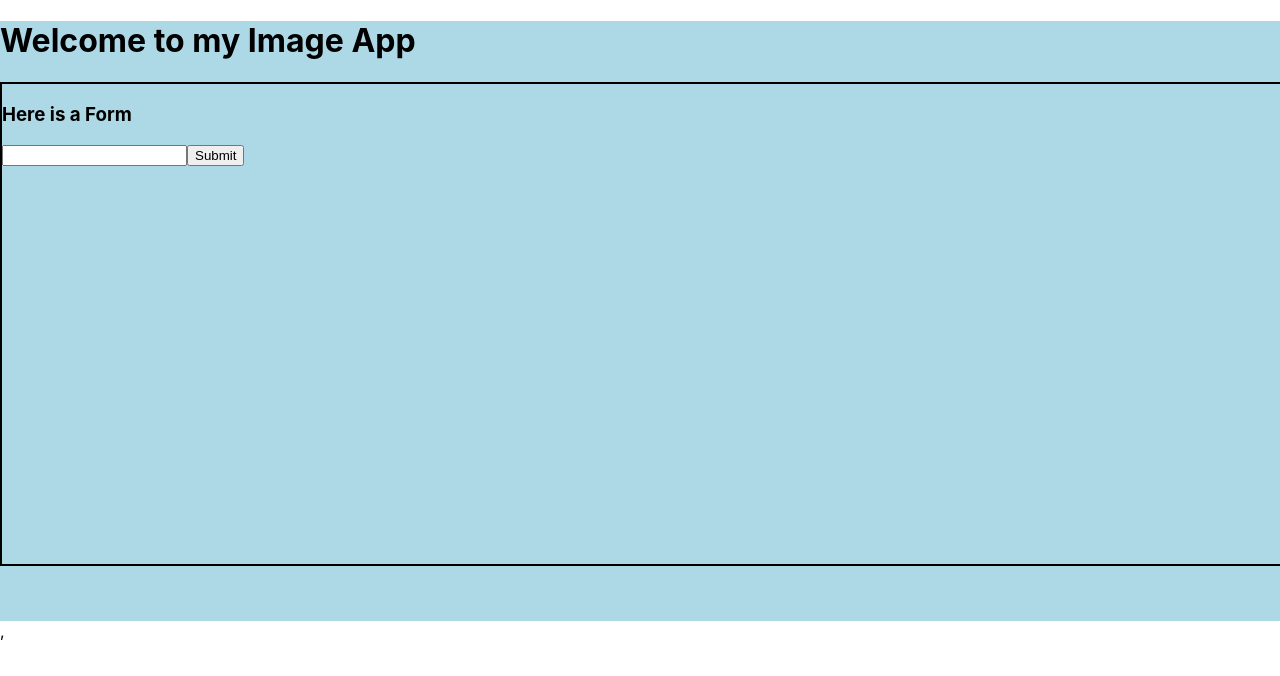
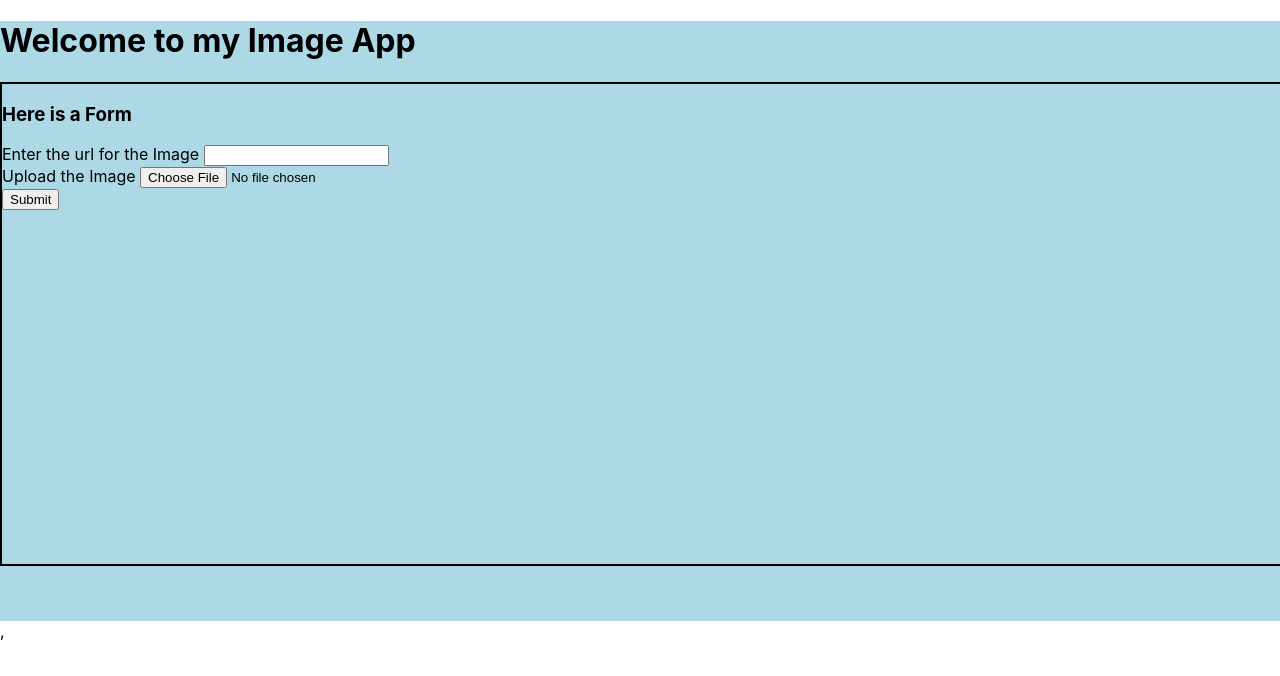
Before and after one commit to kirank215/ImageWidget, a React (Create React App) app: page / in a window 1280 px wide. Shown: the top 676 px of the page. Built offline with nearby package versions, Linux system fonts and the light colour scheme.

Commit message:
File upload

```diff
--- a/src/components/App.js
+++ b/src/components/App.js
@@ -3,13 +3,11 @@ import Myform from './form'
 import "../css/App.css"
 
 function App() {
-	let submit = values => {
-		console.log(values);
-	}
+
   return (
     <div className="myapp">
         <h1> Welcome to my Image App </h1>
-        <Myform onSubmit={submit}/>
+        <Myform />
     </div>
   );
 }
--- a/src/components/form.js
+++ b/src/components/form.js
@@ -1,20 +1,50 @@
 import React from 'react';
+import {Component} from 'react';
 import { Field, reduxForm } from 'redux-form';
 
-let Myform = props => {
-	const { handleSubmit } = props;
+
+class Myform extends Component {
+
+	 submit = values => {
+		console.log(values);
+	};
+
+	onChange = (event, input) => {
+		event.preventDefault();
+		const image = event.target.files[0];
+		if(image) {
+			console.log(image);
+			input.onChange(image);
+		}
+		else
+			input.onChange(null);
+	};
+
+	 renderField = ({label, type, input, meta: { invalid, error } }) => (
+	    <div>
+	   	  <label> {label} </label>
+	      <input name = {input.name} type={type} accept = '.jpeg, .png'
+	      			onChange={event => this.onChange(event, input)} />
+	      {invalid && error &&
+	       		<span className="error">{error}</span>}
+	    </div>
+	 );
+
+	render() {
+		const {handleSubmit} = this.props;
 		return (
 			<div className="form">
 				<h3> Here is a Form </h3>
-			<form onSubmit={handleSubmit}>
-				<Field name="Name" component="input" type="text" id="name" />
-				<button type="submit">Submit</button>
+				<form onSubmit={handleSubmit(this.submit)}>
+					<Field name="url" label="Enter the url for the Image " component={this.renderField} type="text"/>
+					<Field name="upload" label="Upload the Image " type="file" component={this.renderField}  />
+					<button type="submit"> Submit </button>
 				</form>
 			</div>
 		);
 	};
+}
 Myform = reduxForm({
-  // a unique name for the form
   form: 'myform'
 })(Myform);
 
--- a/src/index.js
+++ b/src/index.js
@@ -10,15 +10,17 @@ import { Provider } from 'react-redux'
 import allReducers from './reducers'
 import action from './actions/action.js'
 
-const store = createStore(allReducers);
+const store = createStore(allReducers,
+	 window.__REDUX_DEVTOOLS_EXTENSION__ && window.__REDUX_DEVTOOLS_EXTENSION__()
+	 );
 
-console.log(store.getState())
+//console.log(store.getState())
 
 
 
-store.dispatch(action);
+//store.dispatch(action);
 
-console.log(store.getState())
+//console.log(store.getState())
 
 
 ReactDOM.render(
```
Lines whose indentation alone changed are shown as unchanged.
